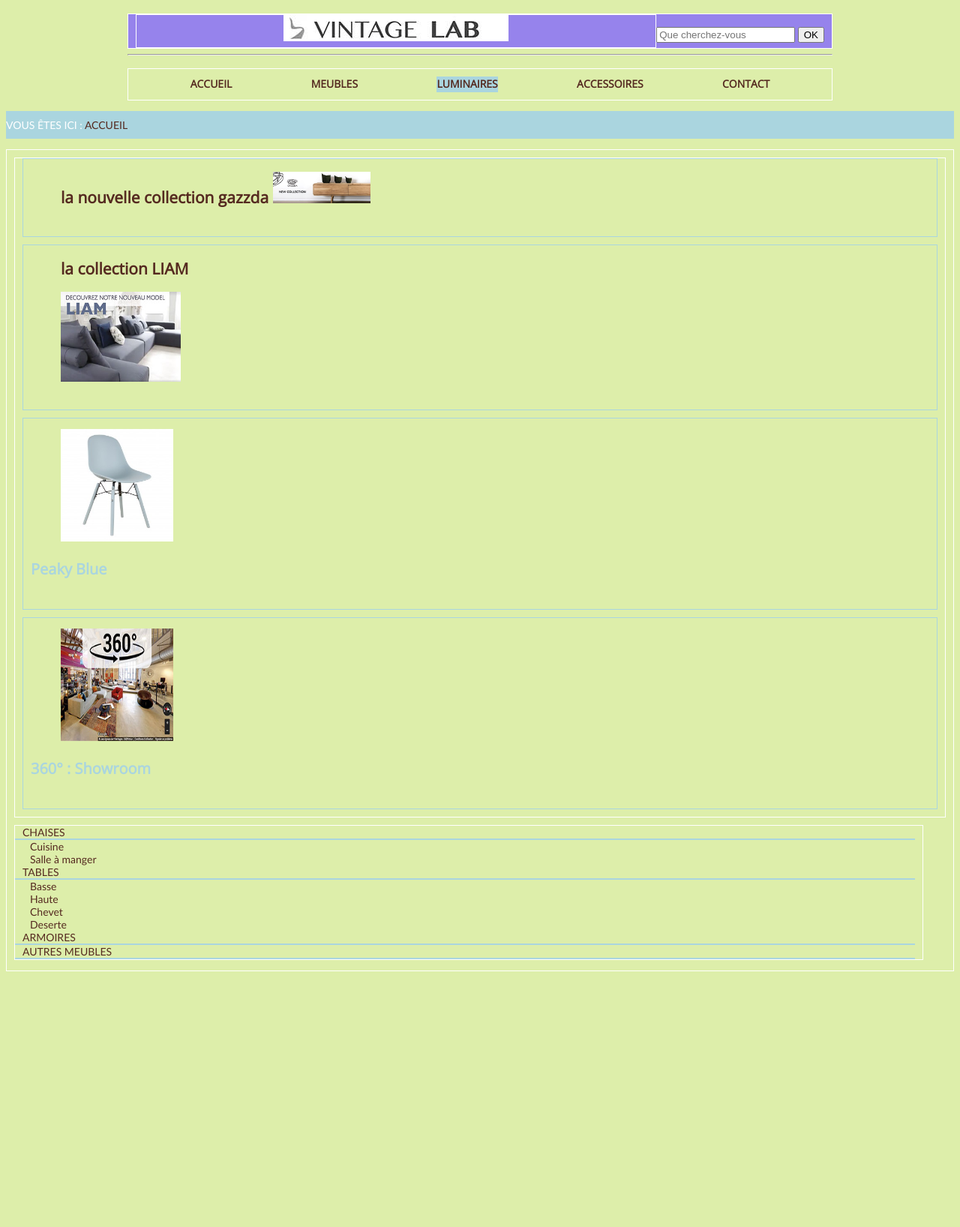
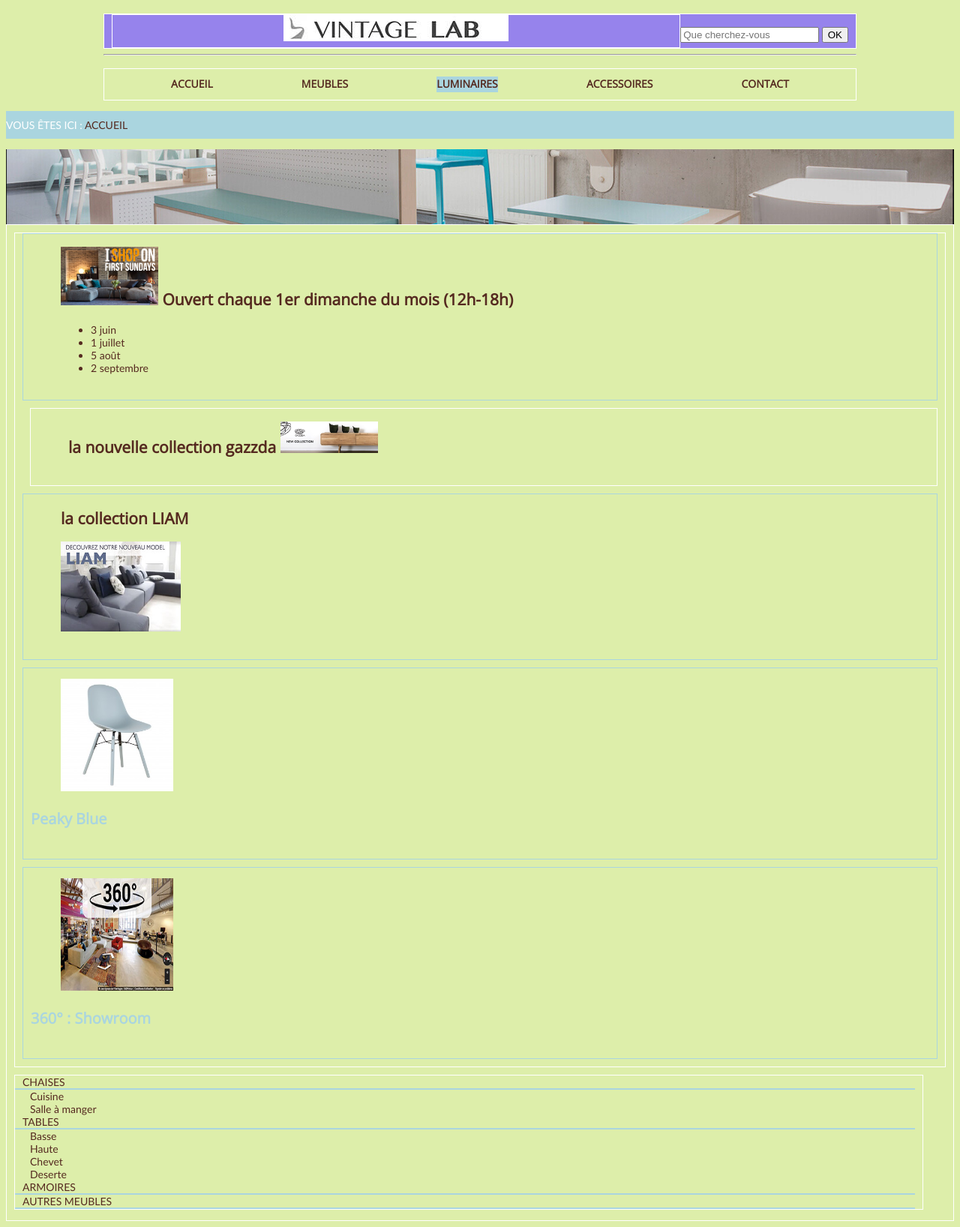
Before and after one commit to krauseangelique/projet-19, a PHP site: page / in a window 1280 px wide. Shown: the whole page at 75% size. Before the commit the page ends 1295 px from the top, so only its background shows below. Run offline with PHP 8.4, Linux system fonts and the light colour scheme; some libraries are stand-ins or nearby versions.

Commit message:
last commit

```diff
--- a/css/styles.css
+++ b/css/styles.css
@@ -632,7 +632,7 @@ body {
   font-size: 1.4rem; }
 
 .bloc-page {
-  max-width: 960px;
+  max-width: 1024px;
   padding-left: 1rem;
   padding-right: 1rem; }
 
@@ -696,7 +696,8 @@ P {
     background-image: url("../img/slide.jpg");
     /* image de décoration */
     background-size: cover;
-    /* pour les images de FOND */ }
+    /* pour les images de FOND */
+    min-height: 10rem; }
   .form {
     text-align: right; }
   .contenu {
--- a/includes/header.inc.php
+++ b/includes/header.inc.php
@@ -39,7 +39,7 @@ $page = $path['filename'];
         <hr />
 
 
-     <!-- GROUPE 2 La nav ou menu du site -- >
+     <!-- GROUPE 2 La nav ou menu du site
 
          en vue intermédiaire (tablette) les élémts se positionnent 3 par 3
         donc container-md-3 -->
--- a/index.php
+++ b/index.php
@@ -2,10 +2,12 @@
 define("PATH","./");
 
 ?>
-<!-- pour que mes liens soient opérationnels sur CHAQUE page je vais modifier le chemin PATH -->
 
 <!DOCTYPE html>
+
 <html lang="fr">
+    <!-- pour que mes liens soient opérationnels sur CHAQUE page je vais modifier le chemin PATH -->
+
 
      <head>
     <!-- je vais faire un INCLUDE des meta et des links -->
@@ -51,9 +53,24 @@ define("PATH","./");
                 <div class="contenu col-lg-12 col-md-12">
 
                     <div class="container">
-                        <main  class="content  col-md-9 col-lg-9">
+                        <main  class="content  col-xs-12 col-md-3 col-lg-3">
+                        <article class="article ">
+                                <figure >
+                                     <h2>
 
-                            <article class="article lg-item-triple md-item-triple">
+                                        <img  src="img/i-shop-sundays_1.jpg" alt="i shop on first Sundays" />
+                                        <span  class="dis-none" >Ouvert chaque 1er dimanche du mois (12h-18h)</span>
+
+                                    </h2>
+                                    <ul>
+                                            <li> 3 juin </li>
+                                            <li> 1 juillet </li>
+                                            <li> 5 août </li>
+                                            <li> 2 septembre </li>
+                                        </ul>
+                                 </figure>
+                            </article>
+                            <article class="article col-xs-12 col-md-9 col-lg-9">
                                 <figure >
                                      <h2>
                                         <span  class="dis-none" >la nouvelle collection gazzda</span>
--- a/pages/contact.php
+++ b/pages/contact.php
@@ -1,10 +1,10 @@
 <?php
         define("PATH", "../");
 ?>
-<!--  définition des CHEMINS  -->
+
 <!DOCTYPE html>
 <html lang="fr">
-
+<!--  définition des CHEMINS  -->
     <head>
         <!-- je vais faire un INCLUDE des meta et des links -->
          <?php
--- a/pages/detail.php
+++ b/pages/detail.php
@@ -1,9 +1,10 @@
 <?php
         define("PATH", "../");
  ?>
-<!--  définition des CHEMINS  -->
+
 <!DOCTYPE html>
 <html lang="fr">
+    <!--  définition des CHEMINS  -->
 
     <head>
         <!-- je vais faire un INCLUDE des meta et des links -->
@@ -63,7 +64,7 @@
                 <div class="description-detail">
                     <h2>Bombay : </h2>
                     <h3>Chaise De Bar Industrielle en cuir marron</h3>
-                    <p>Le siège en cuir n'est pas complètement fini donnant aux chaises un joli loock vintage! </br>Un design cool que vous pouvez combiner avec, par exemple, une table en bois.</p>
+                    <p>Le siège en cuir n'est pas complètement fini donnant aux chaises un joli loock vintage! <br />Un design cool que vous pouvez combiner avec, par exemple, une table en bois.</p>
                 </div>
 
                 <div class="specifications-detail" >
--- a/scss/styles.scss
+++ b/scss/styles.scss
@@ -34,7 +34,7 @@
     	font-size: 1.4rem;
 	}
 	.bloc-page{
-		max-width: 960px; // CONTAINER
+		max-width: 1024px; // CONTAINER
 		@extend %center;
 		padding-left: $space;
 		padding-right: $space;
@@ -134,6 +134,7 @@
 		.img-slide{
 			background-image: url("../img/slide.jpg"); /* image de décoration */
 			background-size: cover; /* pour les images de FOND */
+			min-height: 10rem;
 
 		}
 		.form{
```
Also changed, not shown: pages/catalogue.php (+4 -3 lines), img/IMG_7957xz_275x275.jpg (renamed from img/IMG_7957x z_275x275.jpg).
